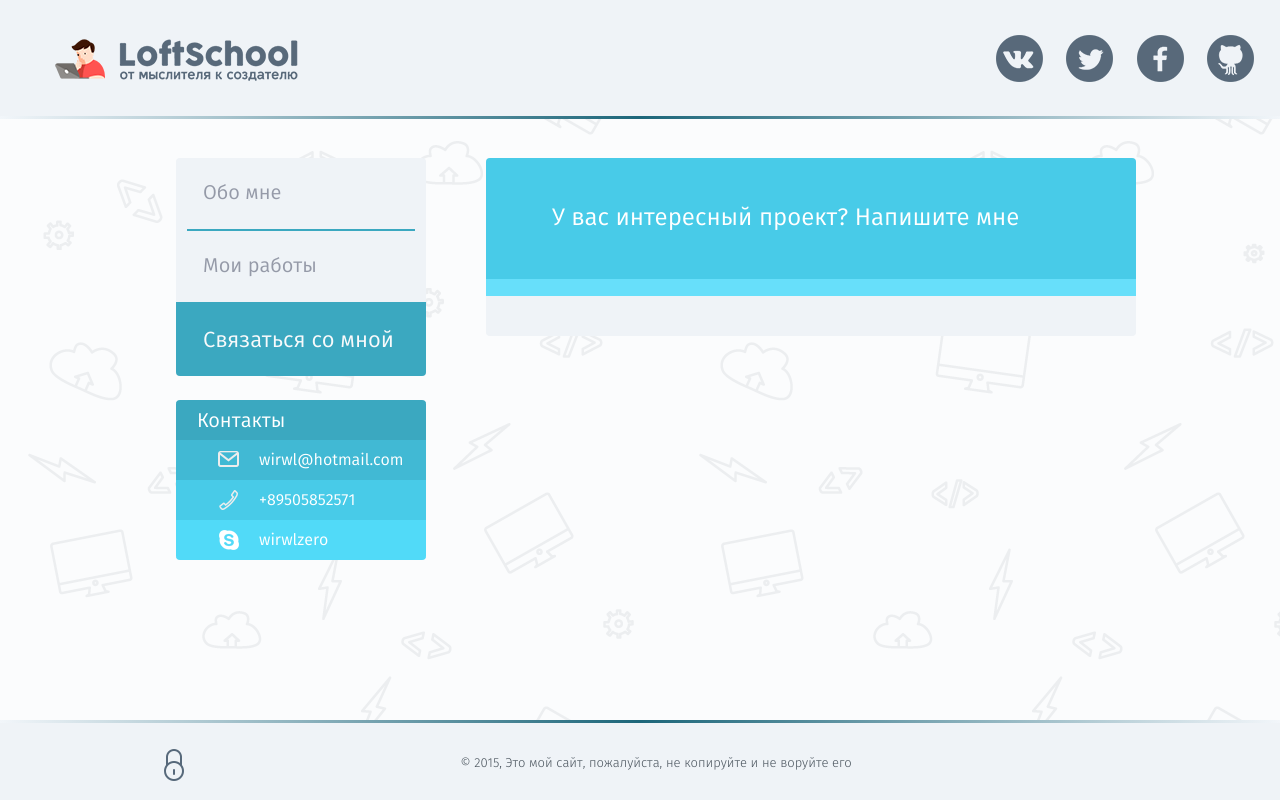
After one commit to wirwl/lht1, a PHP site: page /contacts.html in a window 1280 px wide. The commit adds this page. Run offline with PHP 8.4, Linux system fonts and the light colour scheme.

Commit message:
Fix errors

```diff
--- /dev/null
+++ b/app/contacts.html
@@ -0,0 +1,103 @@
+<!DOCTYPE html>
+<html lang="ru-RU">
+<head>
+    <meta charset="UTF-8">
+    <meta http-equiv="X-UA-Compatible" content="IE=edge">
+    <title>LoftSchool home task 1</title>
+    <!-- SEO -->
+    <meta name="description" content="loftschool_homework">
+    <meta name="keywords" content="portfolio freelance">
+    <meta name="author" content="Dmitry Levchenko">
+    <!-- favicon.ico -->
+    <link rel="shortcut icon" href="/favicon.ico" type="image/x-icon">
+    <link rel="icon" href="/favicon.ico" type="image/x-icon">
+    <link href="fonts/fira/fira.css" rel="stylesheet">
+    <link href="fonts/Proxima-Nova/proximanovacond-semibold.css" rel="stylesheet">
+    <!-- bower CSS -->
+    <link rel="stylesheet" href="bower/normalize-css/normalize.css">
+    <!-- My CSS -->
+    <link rel="stylesheet" href="css/main.css">
+    <link rel="stylesheet" href="css/about.css">
+    <link rel="stylesheet" href="css/contacts.css">
+    <!-- modernizr -->
+    <script src="bower/modernizer/modernizr.js"></script>
+</head>
+<body>
+<!--[if lt IE 8]>
+<p> Ваш браузер <strong>устарел</strong>. Пожалуйста <a href="http://browsehappy.com/">обновите</a> его.</p>
+<![endif]-->
+<div class="wrapper">
+    <div class="main-content">
+        <header class="page-header">
+            <div class="container-big">
+                <a class="header-logo-link">
+                    <img src="images/logo.png" height="42" width="243" alt="logo" class="logo-img">
+                    <span class="header-logo-text">Сайт портфолио</span>
+                </a>
+                <ul class="socials">
+                    <li class="socials-item">
+                        <a href="http://vk.com/lds84" target="_blank" class="socials-link vk">vk.com</a>
+                    </li>
+                    <li class="socials-item">
+                        <a href="https://twitter.com" target="_blank" class="socials-link tw">twitter.com</a>
+                    </li>
+                    <li class="socials-item">
+                        <a href="https://facebook.com" target="_blank" class="socials-link fb">facebook.com</a>
+                    </li>
+                    <li class="socials-item">
+                        <a href="https://github.com" target="_blank" class="socials-link gt">github.com</a>
+                    </li>
+                </ul>
+            </div>
+        </header>
+        <div class="container">
+            <!-- Сайдбар -->
+            <aside class="sidebar">
+                <nav class="navigation">
+                    <ul class="navigation-list">
+                        <!--current-->
+                        <li class="navigation-item"><a href="index.html" class="navigation-link">Обо мне</a></li>
+                        <li class="navigation-item"> <a href="works.html" class="navigation-link">Мои работы</a></li>
+                        <li class="navigation-item current"> <a href="contacts.html" class="navigation-link">Связаться со мной</a></li>
+                    </ul>
+                </nav>
+                <address class="contacts">
+                    <p class="contacts-header">Контакты</p>
+                    <ul class="contacts-list">
+                        <li class="contacts-item icon-email">
+                            <a href="mailto:wirwl@hotmail.com" class="contacts-link">wirwl@hotmail.com</a>
+                        </li>
+                        <li class="contacts-item icon-tel">
+                            <a href="tel:+89505852571" class="contacts-link">+89505852571</a>
+                        </li>
+                        <li class="contacts-item skype icon-skype">
+                            <a href="skype:wirwlzero" class="contacts-link">wirwlzero</a>
+                        </li>
+                    </ul>
+                    </h2>
+                </address>
+            </aside>
+            <!-- Изменяемый контен-->
+            <div class="variable-content">
+                    <section class="mycontacts">
+                        <h2 class="mycontacts-header">У вас интересный проект? Напишите мне</h2>
+                        <div class="mycontacts-body clearfix"></div>
+                    </section>
+            </div>
+        </div>
+    </div>
+</div>
+
+<footer class="page-footer">
+    <div class="container">
+        <div class="lock">
+            <a href="login.html" class="lock-inner">Войти</a>
+        </div>
+        <div class="copyright">&copy 2015, Это мой сайт, пожалуйста, не копируйте и не воруйте его</div>
+    </div>
+</footer>
+<script scr="bower/jquery/dist/jquery.js"></script>
+<script scr="js/main.js"></script>
+</body>
+
+</html>
--- a/app/css/about.css
+++ b/app/css/about.css
@@ -11,11 +11,11 @@
 	color: #3ba8c0;
 	border-bottom: 2px #3ba8c0 solid;
 	margin: 0 0 23px 0;
-	padding: 13px 23px;
+    padding: 13px 23px 12px 23px;
 	display: inline-block;
 }
 .aboutbox-body {
-	padding-bottom: 40px;
+	padding-bottom: 43px;
 }
 /* Общие стили для всех секций - конец */
 
@@ -24,8 +24,8 @@
 /* Лицо */
 .image-wrap{
 	float: left;
-	margin-left: 55px;
-	margin-top: 18px;
+	margin-left: 54px;
+	margin-top: 11px;
 }
 .avatar-box{
 	width: 142px;
@@ -43,7 +43,7 @@
 /* Список анкетных данных */
 .aboutbox .worksheet-wrap {
 	float: right;
-	width: 400px;
+	width: 421px;
 }
 .worksheet-list {
 	list-style:none;
@@ -57,6 +57,7 @@
 }
 .worksheet-item{
 margin-bottom: 8px;
+
 }
 .worksheet-what {
 	font-family: 'fira_sansmedium';
--- /dev/null
+++ b/app/css/contacts.css
@@ -0,0 +1,18 @@
+.mycontacts {
+    background: #eff3f7;
+    border-radius: 4px;
+    overflow: hidden;
+}
+.mycontacts .mycontacts-header {
+    background: #48cbe8;
+    color: #ffffff;
+    margin: 0;
+    font-family: 'fira_sansbook';
+
+    font-weight: normal;
+    border-bottom: 17px solid #67dffa;
+    padding: 42px 66px;
+}
+.mycontacts-body {
+    min-height: 40px;
+}
--- a/app/css/main.css
+++ b/app/css/main.css
@@ -108,7 +108,7 @@ body {
 	overflow: hidden;
 	background: #eff3f7;
 	border-radius: 4px;
-	margin-bottom: 23px;
+	margin-bottom: 24px;
 }
 .navigation .navigation-list {
 	list-style: none;
@@ -119,8 +119,25 @@ body {
 	border-top: 2px solid #3ba8c0;
 	margin: 0 11px;
 }
+.navigation .navigation-item:hover {
+	color: #959aa8;
+}
+.navigation .navigation-item .navigation-link:focus{
+	font-style: italic;
+}
 .navigation .navigation-item:first-child {
 	border-top:none;
+}
+.navigation .navigation-item:active {
+	background: #3ba8c0;
+	margin: 0;
+	border-bottom: none;
+	padding-left: 11px;
+	margin-bottom: -2px;
+}
+.navigation .navigation-item .navigation-link:active{
+	color: #f9fafb;
+	font-size: 22px;
 }
 /* Навигация - текущий пункт меню */
 .navigation .navigation-item.current{
@@ -232,13 +249,11 @@ body {
 	background: #3ba8c0;
 	margin-bottom: 0;
 	font-family: 'fira_sansbook';
-	font-size: 15px;
+	font-size: 20px;
 	font-style: normal;
-
-
 	border-top: 2px solid #3ba8c0;
 	border-radius: 4px 4px 0 0;
-	padding: 7px 21px;
+	padding: 4px 21px 3px 21px;
 }
 .contacts-list {
 	list-style:none;
@@ -246,16 +261,14 @@ body {
 	margin-top: 0;
 }
 .contacts-item {
-	padding: 8px 0px 8px 83px;
+	padding: 8px 0px 7px 83px;
 }
 .contacts-link {
-	display: block;
 	color: white;
 	font-family: 'fira_sansbook';
-	font-size: 15px;
+	font-size: 16px;
 	font-style: normal;
 	text-decoration: none;
-
 }
 .contacts-item.icon-email {
 	background: #41b9d4 url(../images/email.png) 42px 11px no-repeat;
@@ -267,10 +280,16 @@ body {
 	background: #51daf8 url(../images/skype.png) 43px 10px no-repeat;
 	border-bottom: 2px solid #51daf8;
 	border-radius: 0 0 4px 4px;
-	padding-bottom: 6px;
+	padding-bottom: 5px;
 }
 .contacts-item:hover {
 	text-decoration: underline;
+}
+.contacts-item .contacts-link:focus{
+font-style: italic;
+}
+.contacts-item .contacts-link:active {
+	color: #eff3f7;
 }
 .page-header:after, .page-footer:before {
 	content: '';
```
Also changed, not shown: app/index.html (+6 -5 lines), app/works.html (added, +105 -0 lines), app/css/works.css (added), app/images/lock-close.png, app/images/lock-open.png.
